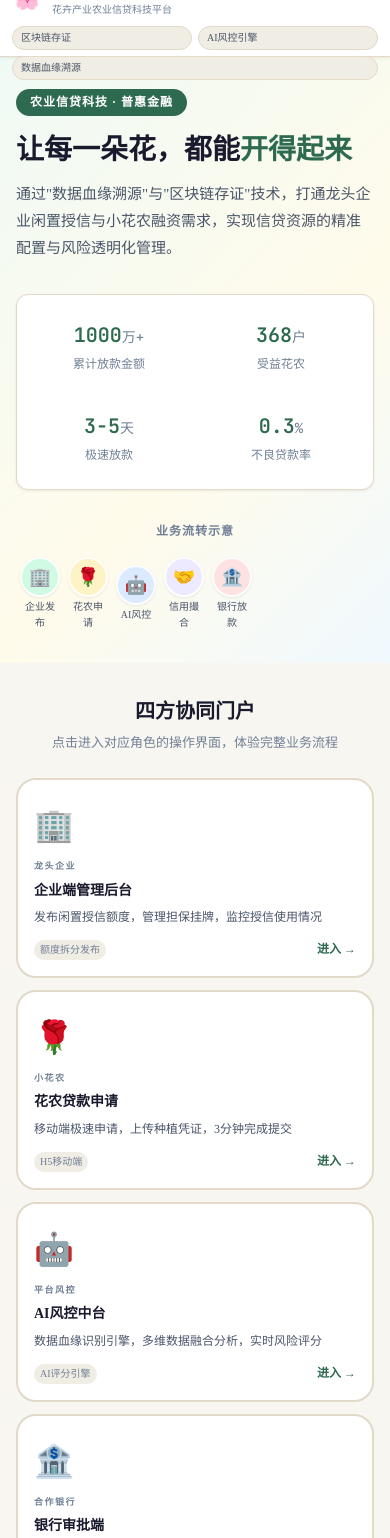
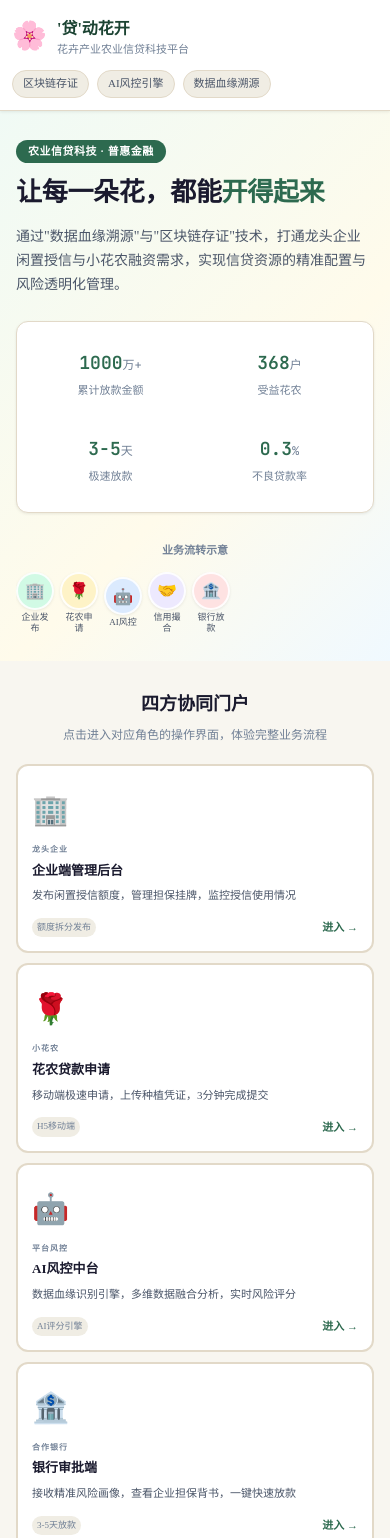
Before and after one commit to LittBox/san_chuang_new_let_flowers_bloom, a Vue app: page / in a window 390 px wide. Shown: the top 1538 px of the page. Built offline with nearby package versions, Linux system fonts and the light colour scheme.

Commit message:
feat: improve mobile responsiveness and layout adjustments for HomeView and styles

```diff
--- a/src/style.css
+++ b/src/style.css
@@ -161,30 +161,38 @@ a { color: inherit; text-decoration: none; }
 ::-webkit-scrollbar-thumb:hover { background: var(--text-muted); }
 /* ========== 移动端适配 (max-width: 768px) ========== */
 @media (max-width: 768px) {
-  /* 全局 */
-  body { font-size: 14px; }
-  .page-container { padding: 0; }
+  /* 全局 - 排版规范 */
+  body {
+    font-size: 14px;
+    line-height: 1.7;
+  }
+  .page-container {
+    padding: 0;
+    overflow-x: hidden;
+  }
 
   /* 页面头部导航 */
   .page-header {
     padding: 0 12px;
-    height: 52px;
+    height: auto;
+    min-height: 48px;
     flex-wrap: wrap;
     justify-content: flex-start;
-    gap: 12px;
+    gap: 8px;
   }
   .page-header-logo {
     font-size: 14px;
+    word-break: break-word;
     flex: 1 1 100%;
     min-width: 0;
-    word-break: break-word;
   }
-  .page-header-logo span { word-break: break-all; }
-  .page-header-logo span:first-child { font-size: 18px; }
+  .page-header-logo span:first-child {
+    font-size: 18px;
+  }
   .page-header-nav {
-    flex: 1 1 100%;
+    flex: 1 1 auto;
     flex-wrap: wrap;
-    gap: 8px;
+    gap: 6px 8px;
     font-size: 12px;
   }
   .nav-link {
@@ -193,43 +201,41 @@ a { color: inherit; text-decoration: none; }
     min-height: 32px;
     display: inline-flex;
     align-items: center;
+    white-space: nowrap;
   }
 
   /* 卡片和容器 */
   .card {
     padding: 16px;
-    border-radius: var(--radius-md);
     margin: 0 12px;
   }
 
   /* 按钮 */
   .btn {
-    padding: 10px 14px;
+    padding: 11px 14px;
     font-size: 13px;
     min-height: 40px;
-    display: flex;
+    display: inline-flex;
     align-items: center;
     justify-content: center;
-    width: 100%;
-    margin-top: 8px;
+    width: auto;
+    margin-top: 0;
   }
   .btn-sm {
     padding: 8px 10px;
     font-size: 12px;
     min-height: 36px;
-    width: auto;
-    margin-top: 0;
   }
   .btn-lg {
-    padding: 12px 14px;
+    padding: 12px 16px;
     font-size: 14px;
     min-height: 44px;
+    width: 100%;
   }
 
   /* 表单 */
   .form-group {
     margin-bottom: 14px;
-    gap: 6px;
   }
   .form-label {
     font-size: 13px;
@@ -250,13 +256,12 @@ a { color: inherit; text-decoration: none; }
   /* 统计卡片 */
   .stat-card {
     padding: 12px 14px;
-    gap: 4px;
   }
   .stat-label {
     font-size: 12px;
   }
   .stat-value {
-    font-size: 22px;
+    font-size: 20px;
     line-height: 1.2;
   }
   .stat-unit {
@@ -276,16 +281,18 @@ a { color: inherit; text-decoration: none; }
 
   /* 标签 */
   .tag {
-    padding: 3px 8px;
+    padding: 4px 8px;
     font-size: 11px;
+    line-height: 1.2;
+    min-height: 24px;
+    display: inline-flex;
+    align-items: center;
   }
 
   /* 表格 */
   .table {
     font-size: 12px;
     width: 100%;
-    overflow-x: auto;
-    display: block;
   }
   .table th,
   .table td {
@@ -293,12 +300,6 @@ a { color: inherit; text-decoration: none; }
     font-size: 12px;
   }
 
-  /* 禁止横向滚动 */
+  /* 禁止横向溢出 */
   * { max-width: 100%; }
-
-  /* 统一内边距 */
-  .page-container {
-    padding: 0;
-    overflow-x: hidden;
-  }
 }
--- a/src/views/home/HomeView.vue
+++ b/src/views/home/HomeView.vue
@@ -151,11 +151,13 @@ const processSteps = [
     padding: 0 12px;
   }
   .header-inner {
-    height: 56px;
+    height: auto;
+    min-height: 56px;
     flex-direction: column;
     align-items: flex-start;
-    gap: 8px;
-    justify-content: center;
+    gap: 10px;
+    justify-content: flex-start;
+    padding: 12px 0;
   }
   .header-inner > * {
     width: 100%;
@@ -173,24 +175,33 @@ const processSteps = [
     gap: 10px;
   }
   .logo-icon {
-    font-size: 24px;
+    font-size: 28px;
+    flex-shrink: 0;
   }
   .logo-title {
     font-size: 16px;
   }
   .logo-sub {
-    font-size: 10px;
+    font-size: 11px;
+    line-height: 1.3;
   }
   .header-badges {
-    gap: 6px;
+    gap: 6px 8px;
     flex-wrap: wrap;
     width: 100%;
+    display: flex;
   }
   .badge {
-    padding: 3px 8px;
-    font-size: 10px;
-    flex: 1 1 auto;
-    min-width: calc(50% - 3px);
+    padding: 6px 10px;
+    font-size: 11px;
+    font-weight: 500;
+    line-height: 1.2;
+    white-space: nowrap;
+    flex: 0 1 auto;
+    min-height: 28px;
+    display: inline-flex;
+    align-items: center;
+    justify-content: center;
   }
 }
 
@@ -202,36 +213,62 @@ const processSteps = [
 }
 @media (max-width: 768px) {
   .hero {
-    padding: 32px 16px;
+    padding: 28px 16px;
     flex-direction: column;
-    gap: 32px;
+    gap: 28px;
     align-items: stretch;
   }
 }
 .hero-content { flex: 1; }
 .hero-tag { display: inline-block; padding: 4px 14px; background: var(--primary); color: #fff; border-radius: 20px; font-size: 12px; font-weight: 600; margin-bottom: 16px; letter-spacing: 1px; }
+
+@media (max-width: 768px) {
+  .hero-tag {
+    display: inline-block;
+    padding: 5px 12px;
+    font-size: 11px;
+    font-weight: 600;
+    margin-bottom: 12px;
+    letter-spacing: 0.5px;
+    line-height: 1.2;
+    white-space: nowrap;
+  }
+}
 .hero-title { font-size: 40px; font-weight: 700; color: var(--text-primary); line-height: 1.2; margin-bottom: 16px; }
 @media (max-width: 768px) {
   .hero-title {
-    font-size: 28px;
-    line-height: 1.3;
-    margin-bottom: 12px;
+    font-size: 26px;
+    line-height: 1.4;
+    margin-bottom: 14px;
+    letter-spacing: -0.3px;
   }
 }
 .highlight { color: var(--primary); }
 .hero-desc { font-size: 15px; color: var(--text-secondary); line-height: 1.8; margin-bottom: 32px; max-width: 480px; }
+
+@media (max-width: 768px) {
+  .hero-desc {
+    font-size: 14px;
+    line-height: 1.7;
+    margin-bottom: 24px;
+    max-width: 100%;
+  }
+}
 .hero-stats { display: flex; align-items: center; background: var(--bg-card); border-radius: var(--radius-md); border: 1px solid var(--border); overflow: hidden; box-shadow: var(--shadow-sm); }
 .hero-stat { flex: 1; padding: 20px 24px; text-align: center; }
 @media (max-width: 768px) {
   .hero-stats {
     flex-wrap: wrap;
-    padding: 12px;
-    gap: 12px;
+    padding: 14px;
+    gap: 10px;
+    background: var(--bg-card);
+    border-radius: var(--radius-md);
   }
   .hero-stat {
-    flex: 1 1 calc(50% - 6px);
+    flex: 1 1 calc(50% - 5px);
     padding: 12px;
-    min-width: 120px;
+    text-align: center;
+    min-width: 130px;
   }
   .hero-stat-divider {
     display: none;
@@ -241,9 +278,17 @@ const processSteps = [
 .hero-stat-value span { font-size: 14px; color: var(--text-muted); font-family: inherit; font-weight: 400; }
 .hero-stat-label { font-size: 12px; color: var(--text-muted); margin-top: 4px; }
 .hero-stat-divider { width: 1px; height: 48px; background: var(--border); flex-shrink: 0; }
+
 @media (max-width: 768px) {
   .hero-stat-value {
-    font-size: 20px;
+    font-size: 18px;
+  }
+  .hero-stat-value span {
+    font-size: 12px;
+  }
+  .hero-stat-label {
+    font-size: 11px;
+    margin-top: 3px;
   }
 }
 
@@ -260,28 +305,35 @@ const processSteps = [
     width: 100%;
     flex-shrink: 1;
   }
+  .flow-title {
+    font-size: 11px;
+    margin-bottom: 12px;
+    letter-spacing: 0;
+  }
   .flow-chain {
     flex-direction: row;
-    gap: 8px;
+    gap: 6px;
     overflow-x: auto;
     width: 100%;
-    padding: 0 4px;
+    padding: 0;
     justify-content: flex-start;
+    -webkit-overflow-scrolling: touch;
   }
   .flow-node {
     gap: 2px;
     flex-shrink: 0;
   }
   .flow-node-icon {
-    width: 40px;
-    height: 40px;
-    font-size: 18px;
+    width: 38px;
+    height: 38px;
+    font-size: 16px;
   }
   .flow-node-name {
-    font-size: 10px;
+    font-size: 9px;
     text-align: center;
-    max-width: 36px;
+    max-width: 34px;
     word-break: break-word;
+    line-height: 1.2;
   }
   .flow-arrow {
     display: none;
@@ -296,21 +348,22 @@ const processSteps = [
 
 @media (max-width: 768px) {
   .portals {
-    padding: 32px 16px;
+    padding: 28px 16px;
   }
   .portals-title {
-    margin-bottom: 24px;
+    margin-bottom: 20px;
   }
   .portals-title h2 {
-    font-size: 20px;
+    font-size: 18px;
     margin-bottom: 6px;
   }
   .portals-title p {
-    font-size: 13px;
+    font-size: 12px;
+    line-height: 1.5;
   }
   .portals-grid {
     grid-template-columns: 1fr;
-    gap: 12px;
+    gap: 10px;
   }
 }
 
@@ -340,33 +393,40 @@ const processSteps = [
 
 @media (max-width: 768px) {
   .portal-card {
-    padding: 20px 16px 16px;
+    padding: 18px 14px 14px;
     gap: 6px;
+    border-radius: var(--radius-md);
   }
   .portal-icon {
-    font-size: 32px;
+    font-size: 30px;
     margin-bottom: 2px;
   }
   .portal-role {
-    font-size: 9px;
+    font-size: 8px;
+    letter-spacing: 1px;
   }
   .portal-name {
-    font-size: 14px;
+    font-size: 13px;
+    line-height: 1.3;
   }
   .portal-desc {
-    font-size: 12px;
+    font-size: 11px;
     line-height: 1.5;
+    margin: 2px 0;
   }
   .portal-footer {
-    margin-top: 8px;
-    gap: 8px;
+    margin-top: 6px;
+    gap: 6px;
+    justify-content: space-between;
   }
   .portal-tag {
-    font-size: 10px;
-    padding: 2px 6px;
+    font-size: 9px;
+    padding: 2px 5px;
+    flex-shrink: 0;
   }
   .portal-enter {
-    font-size: 12px;
+    font-size: 11px;
+    flex-shrink: 0;
   }
 }
 
@@ -384,20 +444,20 @@ const processSteps = [
 
 @media (max-width: 768px) {
   .process {
-    padding: 32px 0;
+    padding: 28px 0;
   }
   .process-inner {
     padding: 0 16px;
   }
   .process-title {
-    margin-bottom: 24px;
+    margin-bottom: 20px;
   }
   .process-title h2 {
-    font-size: 20px;
+    font-size: 18px;
   }
   .process-timeline {
     grid-template-columns: 1fr;
-    gap: 16px;
+    gap: 12px;
     position: static;
   }
   .process-step {
@@ -408,17 +468,18 @@ const processSteps = [
     border: 1px solid var(--border);
   }
   .process-num {
-    font-size: 10px;
+    font-size: 9px;
     padding: 2px 6px;
   }
   .process-icon {
-    font-size: 28px;
+    font-size: 26px;
   }
   .process-step-title {
-    font-size: 13px;
+    font-size: 12px;
   }
   .process-step-desc {
-    font-size: 11px;
+    font-size: 10px;
+    line-height: 1.4;
   }
   .process-arrow {
     display: none;
@@ -430,10 +491,11 @@ const processSteps = [
 @media (max-width: 768px) {
   .home-footer {
     flex-direction: column;
-    gap: 8px;
-    padding: 16px 12px;
+    gap: 6px;
+    padding: 14px 12px;
     text-align: center;
-    font-size: 11px;
+    font-size: 10px;
+    line-height: 1.5;
   }
 }
 </style>
```
